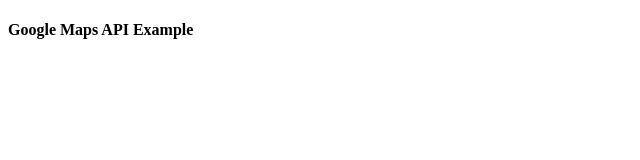
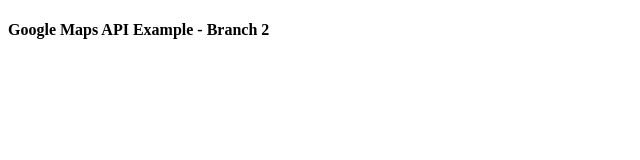
Before and after one commit to mvcrossley/A3_feb15_maps, a plain HTML site: page index.html in a window 1280 px wide. Shown: the full height of the page, 0-640 px from the left. Drawn offline with Linux system fonts and the light colour scheme; some packages are replaced by stand-ins of ours.

Commit message:
Trying again

```diff
--- a/index.html
+++ b/index.html
@@ -8,8 +8,10 @@
 </head>
 
 <body>
-	<h4> Google Maps API Example</h4>
+	<h4> Google Maps API Example - Branch 2</h4>
 	<div class="map-wrapper"></div>
+
+
 
 
 	<script src="js/main.js"></script>
```
